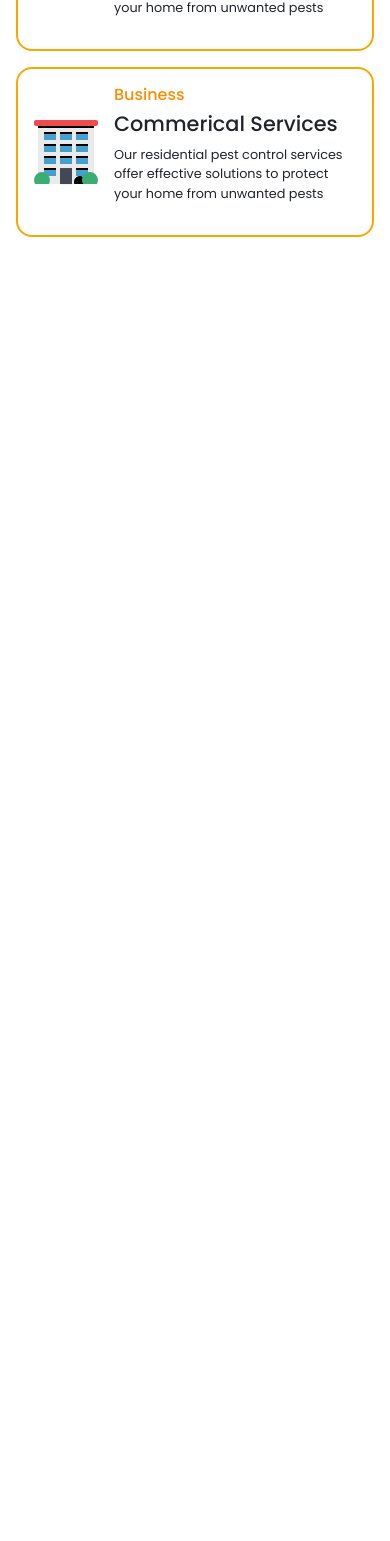
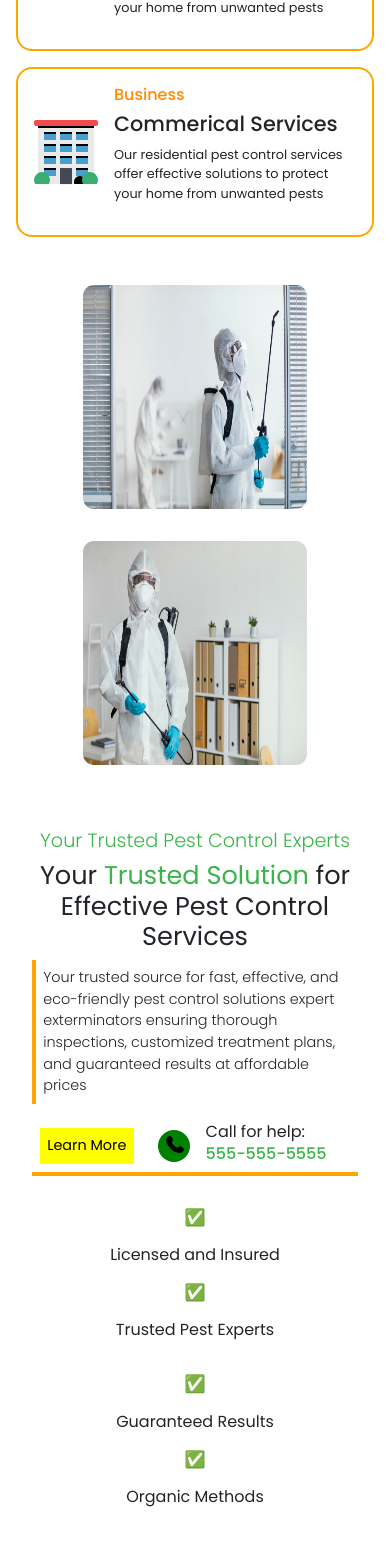
Before and after one commit to alecnissen/Precision-Pest-Control, a React (Vite) app: page / in a window 390 px wide. Shown: the part 1161-2702 px from the top of the page. Before the commit the page ends 1414 px from the top, so only its background shows below. Built offline with nearby package versions, Linux system fonts and the light colour scheme.

Commit message:
made the about us section responsive, saving work

```diff
--- a/src/App.jsx
+++ b/src/App.jsx
@@ -26,8 +26,8 @@ export default function App() {
     <ImageTitleComponent></ImageTitleComponent>
     <InsectCards></InsectCards>
     <CommericalAndResidential></CommericalAndResidential>
-    {/* <AboutUsHomepage></AboutUsHomepage>
-    <FeaturesHomepage></FeaturesHomepage>
+    <AboutUsHomepage></AboutUsHomepage>
+    {/* <FeaturesHomepage></FeaturesHomepage>
     <Process></Process>
     <GalleryHomepage></GalleryHomepage>
     <PaymentPlans></PaymentPlans>
--- a/src/Styles/about_us_homepage_styles.scss
+++ b/src/Styles/about_us_homepage_styles.scss
@@ -13,16 +13,16 @@
 .pps-worker-img-1 {
     // display: flex;
     // align-items: flex-start;
-    width: 30em;
-    height: 30em;
+    width: 25em;
+    height: 25em;
     // height: 18em;
     border-radius: 5%;
 }
 
 .pps-worker-img2 {
     // width: 20em;
-    width: 30em;
-    height: 30em;
+    width: 25em;
+    height: 25em;
     border-radius: 5%;
 
 }
@@ -103,7 +103,9 @@
 .learn-more-call-help-button-container {
     display: flex;
     align-items: center;
+    // justify-content: center;
     border-bottom: 4px solid orange;
+    gap: 1em;
 }
 
 .phone-icon-container img {
@@ -134,7 +136,7 @@
 .call-for-help-container p {
     font-size: 1.2rem;
     font-family: "Poppins", sans-serif;
-
+    margin-bottom: 0;
     // color: rgb(57, 181, 74);
 
 }
@@ -192,7 +194,7 @@
 @media (max-width: 1530px) {
 
    .about-us-homepage-content-wrapper {
-    gap: 0;
+        gap: 0;
    }
 
 
@@ -231,85 +233,29 @@
 
 @media (max-width: 900px) {
     .pps-worker-img-1 {
-        width: 20em;
+        width: 17em;
         height: 17em;
     }
 
     .pps-worker-img2 {
         width: 17em;
-    }
-}
-
-
-@media (max-width: 650px) {
-    .pps-worker-img-1 {
-        width: 14em;
-        height: 14em;
+        height: 17em;
     }
 
-    .pps-worker-img2 {
-        width: 14em;
-    }
-}
-
-
-@media (max-width: 550px) {
     .about-us-content-container h3 {
-        font-size: 1.2rem;
+        font-size: 1.5rem;
         text-align: center;
     }
 
     .about-us-content-container h1 {
         font-size: 2rem;
-        text-align: center;
     }
 
     .about-us-description-p {
-        font-size: 1rem;
-        text-align: center;
+        font-size: 1.1rem;
     }
 
     .learn-more-btn-container button {
-        font-size: 1rem;
-    }
-
-    .learn-more-call-help-button-container {
-        display: flex;
-        justify-content: center;
-    }
-
-    .check-mark-set-1, .check-mark-set-2 {
-        display: flex;
-        flex-direction: column;
-        // justify-content: flex-start;
-        // align-items: center;
-    }
-
-    // .pps-worker-img-1, .pps-worker-img2 {
-    //     display: none;
-    // }
-
-    // .pps-worker-img-1 {
-    //     width: 12em;
-    //     height: 12em;
-    // }
-
-    // .pps-worker-img2 {
-    //     width: 12m;
-    // }
-
-    .pps-workers-container {
-        display: flex;
-        flex-direction: column;
-    }
-
-    // .about-us-content-container h3 {
-    //     font-size: 1rem;
-    // }
-
-
-    .call-for-help-container p,
-    .call-for-help-phone-num {
         font-size: 1rem;
     }
 
@@ -322,36 +268,195 @@
         height: 2em;
     }
 
-    .check-mark-set-1,
-    .check-mark-set-2 {
-        margin-right: 3em;
+    .call-for-help-container p,
+    .call-for-help-phone-num {
+        font-size: 1rem;
     }
+
 
 
 }
 
-// .pps-worker-img-1 {
-//     // display: flex;
-//     // align-items: flex-start;
-//     width: 26em;
-//     height: 18em;
-//     border-radius: 5%;
+
+@media (max-width: 640px) {
+    .pps-worker-img-1,
+    .pps-worker-img2 {
+        width: 14em;
+        height: 14em;
+    }
+}
+
+
+@media (max-width: 600px) {
+    .pps-workers-container {
+        display: flex;
+        flex-direction: column;
+    }
+
+    .check-marks-container {
+        padding-left: 0;
+    }
+}
+
+
+@media (max-width: 550px) {
+
+
+    // .about-us-content-container * {
+    //     text-align: center;
+    // }
+
+    .about-us-content-container h3,
+    .about-us-content-container h1 {
+        text-align: center;
+    }
+
+
+
+    .check-mark-set-1 p, .check-mark-set-2 p {
+        font-size: 0.8rem;
+    }
+
+    .check-mark-set-1 img, .check-mark-set-2 img {
+        width: 1.2em;
+    }
+}
+
+
+
+@media (max-width: 455px) {
+    .about-us-content-container h3 {
+        font-size: 1.2rem;
+
+    }
+
+    .about-us-content-container h1 {
+        font-size: 1.6rem;
+    }
+
+    .about-us-description-p {
+        font-size: 0.9rem;
+    }
+
+    .learn-more-btn-container button {
+        font-size: 0.9rem;
+    }
+}
+
+
+
+@media (max-width: 415px) {
+    .check-mark-set-1, .check-mark-set-2 {
+        display: flex;
+        flex-direction: column;
+    }
+
+    .check-mark-set-1 p, .check-mark-set-2 p {
+        font-size: 1rem;
+    }
+
+}
+
+
+
+@media (max-width: 380px) {
+    .about-us-content-container h3 {
+        font-size: 0.9rem;
+    }
+
+    .call-for-help-container p,
+    .call-for-help-phone-num,
+    .learn-more-btn-container button  {
+        font-size: 0.7rem;
+    }
+
+
+
+
+
+}
+
+
+
+// @media (max-width: 650px) {
+    //     .pps-worker-img-1 {
+        //         width: 14em;
+//         height: 14em;
+//     }
+
+//     .pps-worker-img2 {
+//         width: 14em;
+//     }
 // }
 
-// .pps-worker-img2 {
-//     width: 24em;
-//     border-radius: 5%;
+
+// @media (max-width: 550px) {
+//     .about-us-content-container h3 {
+//         font-size: 1.2rem;
+//         text-align: center;
+//     }
+
+//     .about-us-content-container h1 {
+//         font-size: 2rem;
+//         text-align: center;
+//     }
+
+//     .about-us-description-p {
+//         font-size: 1rem;
+//         text-align: center;
+//     }
+
+//     .learn-more-btn-container button {
+//         font-size: 1rem;
+//     }
+
+
+
+//     .check-mark-set-1, .check-mark-set-2 {
+//         display: flex;
+//         flex-direction: column;
+
+//     }
+
+
+
+//     .pps-workers-container {
+//         display: flex;
+//         flex-direction: column;
+//     }
+
+
+
+//     .call-for-help-container p,
+//     .call-for-help-phone-num {
+//         font-size: 1rem;
+//     }
+
+//     .phone-icon-container img {
+//         width: 1.5em;
+//     }
+
+//     .phone-icon-container {
+//         width: 2em;
+//         height: 2em;
+//     }
+
+//     .check-mark-set-1,
+//     .check-mark-set-2 {
+//         margin-right: 3em;
+//     }
+
 
 // }
 
 
-@media (max-width: 380px) {
-    .learn-more-btn-container button {
-        font-size: 0.8rem;
-    }
+// @media (max-width: 380px) {
+//     .learn-more-btn-container button {
+//         font-size: 0.8rem;
+//     }
 
-    .call-for-help-container p,
-    .call-for-help-phone-num {
-        font-size: 0.8rem;
-    }
-}
+//     .call-for-help-container p,
+//     .call-for-help-phone-num {
+//         font-size: 0.8rem;
+//     }
+// }
```
